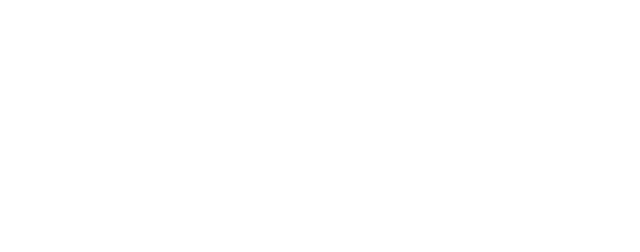
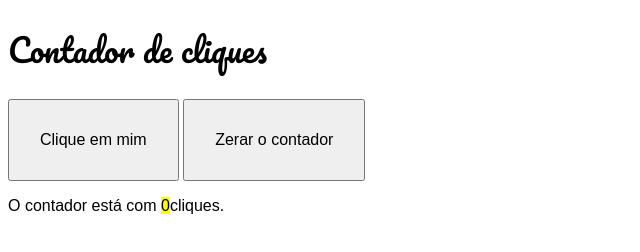
Before and after one commit to Wellyson-Alcantara/javascript, a plain HTML site: page treinamento/ex009/ex009.html in a window 1280 px wide. Shown: the whole page, without its empty margins (0-640 px from the left). Drawn offline with Linux system fonts and the light colour scheme.

Commit message:
criei o ex 009 e sue style e script.js

```diff
--- a/treinamento/ex009/ex009.html
+++ b/treinamento/ex009/ex009.html
@@ -3,9 +3,18 @@
 <head>
     <meta charset="UTF-8">
     <meta name="viewport" content="width=device-width, initial-scale=1.0">
-    <title>Contador de Clicles</title>
+    <title>Contador de Cliques</title>
+    <link rel="stylesheet" href="style.css">
 </head>
 <body>
+    <h1>Contador de cliques</h1>
+    <button onclick="contar()">Clique em mim</button>
+    <button onclick="zerar()">Zerar o contador</button>
+    <section id="resultado">
+        <p>O contador está com <mark>0</mark>cliques.</p>
+    </section>
+
+    <script src="scripts.js"></script>
 
 </body>
 </html>
--- /dev/null
+++ b/treinamento/ex009/scripts.js
@@ -0,0 +1,13 @@
+let contador = 0
+let res = document.querySelector('section#resultado')
+// As váriaveis declaradas aqui fora são consideradas GLOBAIS e funcionam dentro do programa dentro do programa  inteiro.
+
+function contar() { // É a mesma coisa que contador + 1.
+    contador ++
+    res.innerHTML = `<p>O contador está com <mark>${contador}</mark> cliques.</p>`
+}
+
+function zerar() {
+    contador = 0
+    res.innerHTML = null
+}
--- /dev/null
+++ b/treinamento/ex009/style.css
@@ -0,0 +1,17 @@
+@charset "UTF-8";
+
+@import url('https://fonts.googleapis.com/css?family=Pacifico&display=swap');
+
+body {
+    font: 12pt Arial;
+}
+
+h1 {
+    font-family: 'Pacifico', cursive;
+    font-weight: normal;
+}
+
+button {
+    font-size: 12pt;
+    padding: 30px;
+}
```
